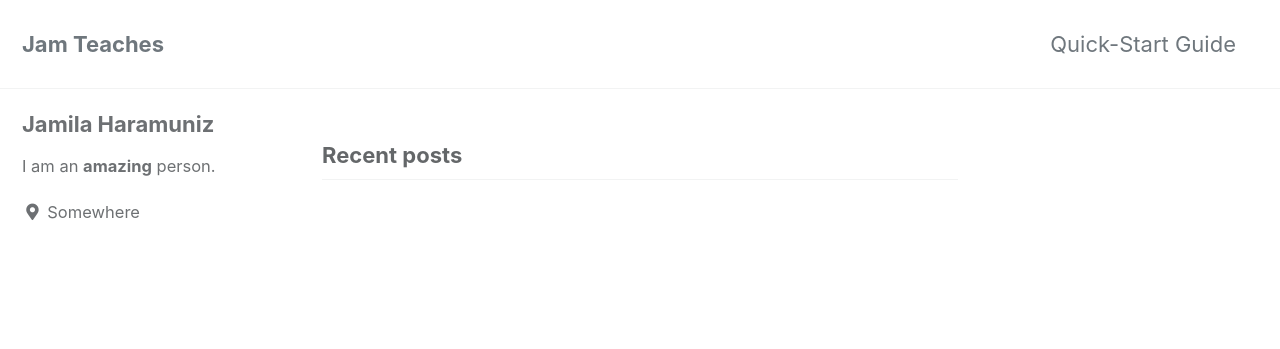
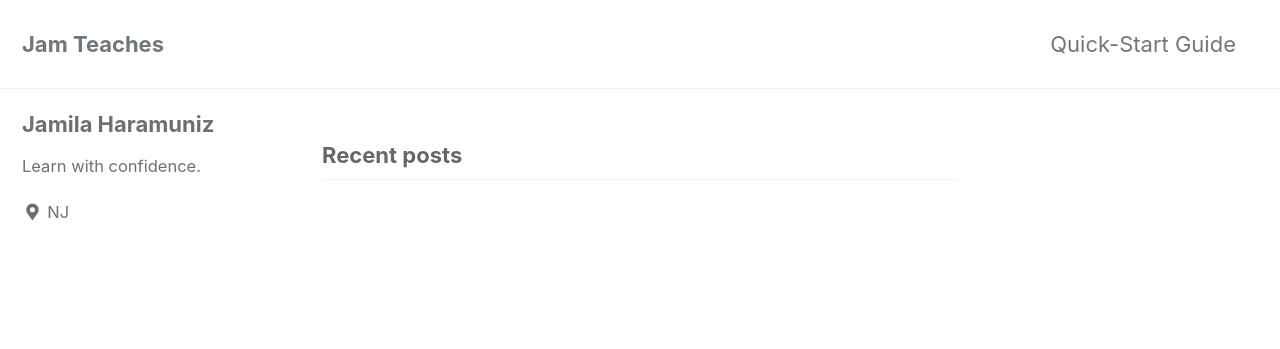
Before and after one commit to jharamuniz/jharamuniz.github.io, a Jekyll site: the page built from index.html, in a window 1280 px wide. Shown: the top 349 px of the page. Built offline with Jekyll 4.4.1, drawn with Linux system fonts in a browser that asks for light colours; cached includes are drawn as plain includes; the list of posts is cut into pages by our own code.

Commit message:
learn with confidence

```diff
--- a/_config.yml
+++ b/_config.yml
@@ -103,8 +103,8 @@ analytics:
 author:
   name             : "Jamila Haramuniz"
   avatar           : # path of avatar image, e.g. "/assets/images/bio-photo.jpg"
-  bio              : "I am an **amazing** person."
-  location         : "Somewhere"
+  bio              : "Learn with confidence."
+  location         : "NJ"
   email            :
   links:
     - label: "Email"
```
